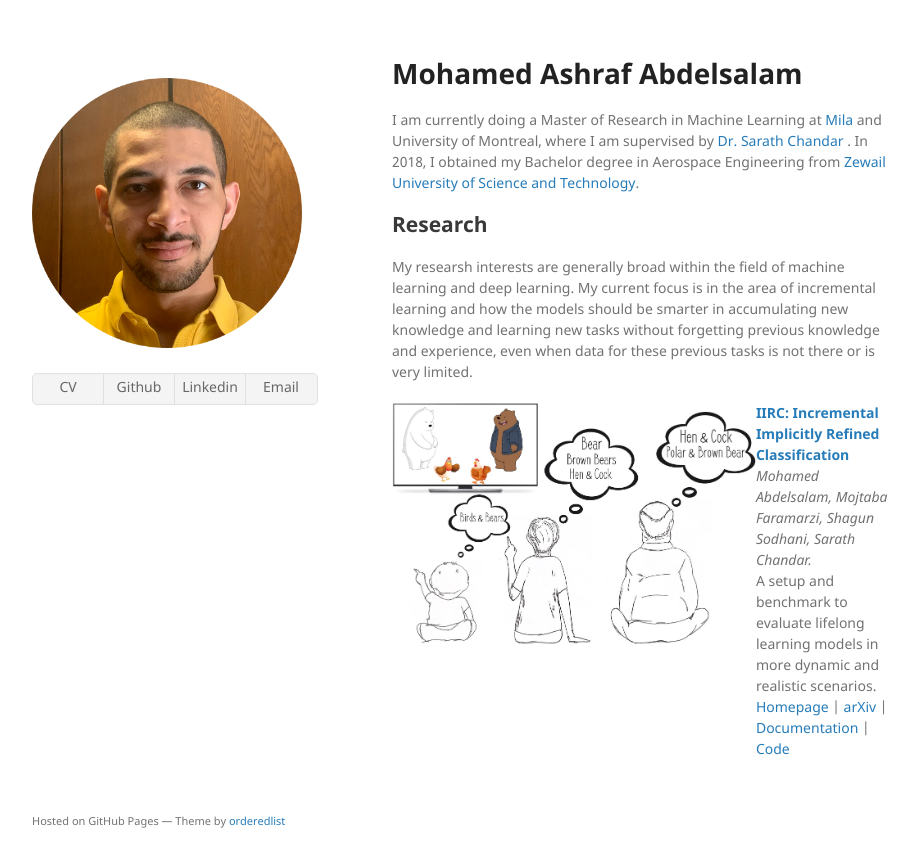
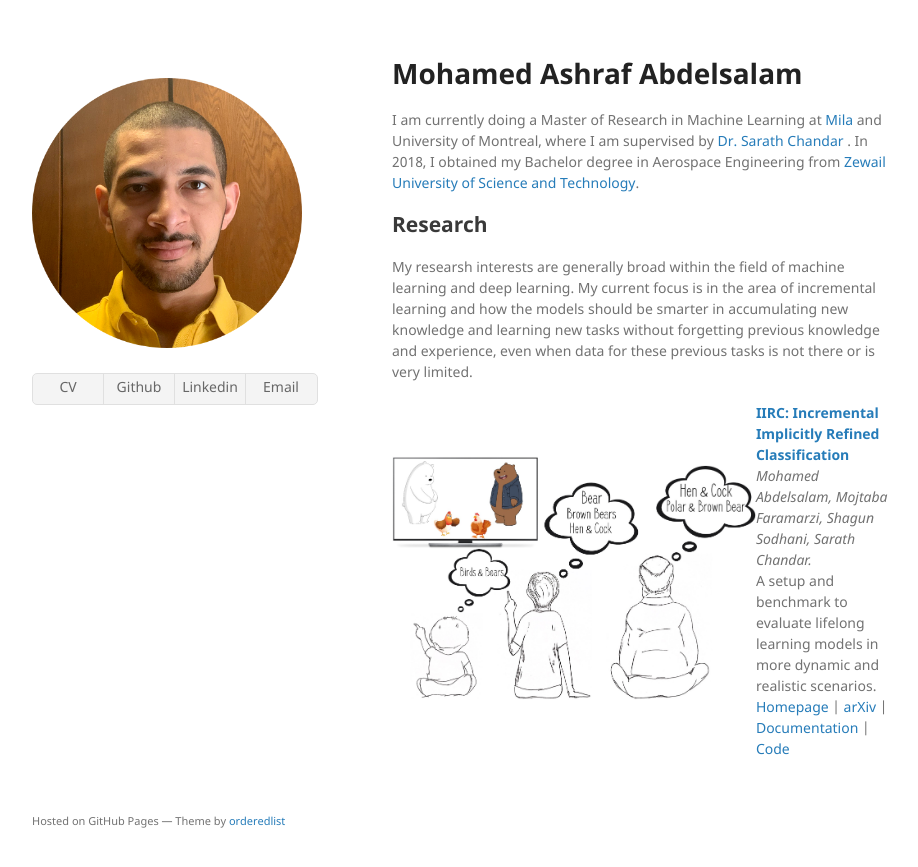
Before and after one commit to MohamedAbdelsalam9/mohamedabdelsalam9.github.io, a Jekyll site: the page built from index.md, in a window 1280 px wide. Shown: the top 867 px of the page, without its empty margins (178-1096 px from the left). Built offline with Jekyll 4.4.1, drawn with Linux system fonts in a browser that asks for light colours; the repository's description, which GitHub fills in, is left out; our own code applies the rules of GitHub Pages for plain Markdown files.

Commit message:
Update style.scss

```diff
--- a/assets/css/style.scss
+++ b/assets/css/style.scss
@@ -10,10 +10,11 @@ float: left;
 
 .publication {
  display: flex;
+ align-items: center;
+ img {max-width:100%;}
 }
 .publication.image{
  flex: 35%;
- vertical-align: center;
 }
 .publication.text{
  flex: 60%;
```
